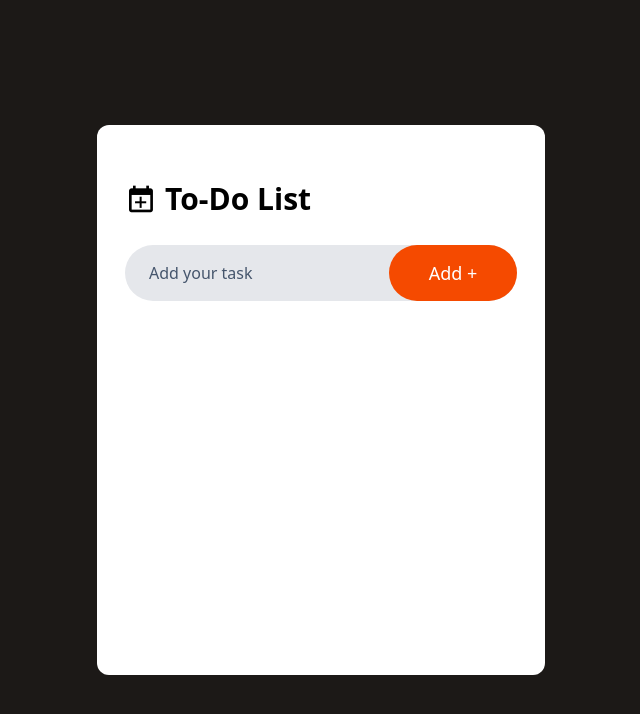
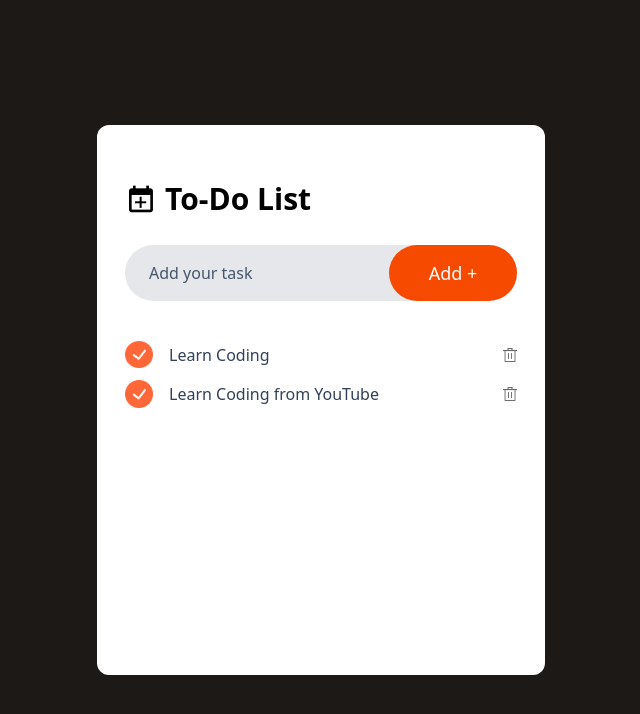
Before and after one commit to qaisariqbal962/react_code, a React (Vite) app in the folder TODO-APP/: page / in a window 1280 px wide. Shown: the top 714 px of the page, without its empty margins (319-959 px from the left). Built offline with nearby package versions, Linux system fonts and the light colour scheme.

Commit message:
design completed

```diff
--- a/TODO-APP/src/App.jsx
+++ b/TODO-APP/src/App.jsx
@@ -1,11 +1,13 @@
 import { useState } from "react";
 import "./App.css";
 import Todo from './components/Todo'
+
 
 function App() {
   return (
   <div className="bg-stone-900 grid py-4 min-h-screen ">
     <Todo/>
+
   </div>
   );
 }
--- a/TODO-APP/src/components/Todo.jsx
+++ b/TODO-APP/src/components/Todo.jsx
@@ -1,7 +1,16 @@
-import React from "react";
+import React, { useRef } from "react";
 import todo_icon from '../assets/todo_icon.png'
+import TodoItems from "./TodoItems";
 
 const Todo = () => {
+
+  const inputRef = useRef()
+
+  const add = ()=>{
+
+  }
+
+
   return (
     <div className="bg-white place-self-center w-11/12 max-w-md flex flex-col p-7 min-h-[550px] rounded-xl">
 
@@ -16,14 +25,18 @@ const Todo = () => {
     {/*-----input Box ------ */}
 
     <div className="flex items-center my-7 bg-gray-200 rounded-full">
-      <input className="bg-transparent border-0 outline-none flex-1 h-14 pl-6 pr-2 placeholder:text-slate-600" type="text" placeholder="Add your task" />
+      <input ref={inputRef} className="bg-transparent border-0 outline-none flex-1 h-14 pl-6 pr-2 placeholder:text-slate-600" type="text" placeholder="Add your task" />
       <button className="border-none rounded-full bg-orange-600 w-32 h-14 text-white text-lg font-medium cursor-pointer">Add +</button>
     </div>
 
 
     {/*-----Todo list------ */}
 
-    <div></div>
+    <div>
+      <TodoItems text="Learn Coding"/>
+      <TodoItems text = "Learn Coding from YouTube"/>
+
+    </div>
 
 
     </div>
--- /dev/null
+++ b/TODO-APP/src/components/TodoItems.jsx
@@ -0,0 +1,19 @@
+import React from "react";
+import tick from "../assets/tick.png";
+import not_tick from "../assets/not_tick.png";
+import delete_icon from '../assets/delete.png'
+
+
+const TodoItems = ({text}) => {
+  return (
+    <div className="flex items-center my-3 gap-2">
+      <div className="flex flex-1 items-center cursor-pointer">
+        <img src={tick} alt="" className="w-7" />
+        <p className="text-slate-700 ml-4 text[17px]">{text}</p>
+      </div>
+      <img src={delete_icon} alt="" className="w-3.5 cursor-pointer" />
+    </div>
+  );
+};
+
+export default TodoItems;
```
